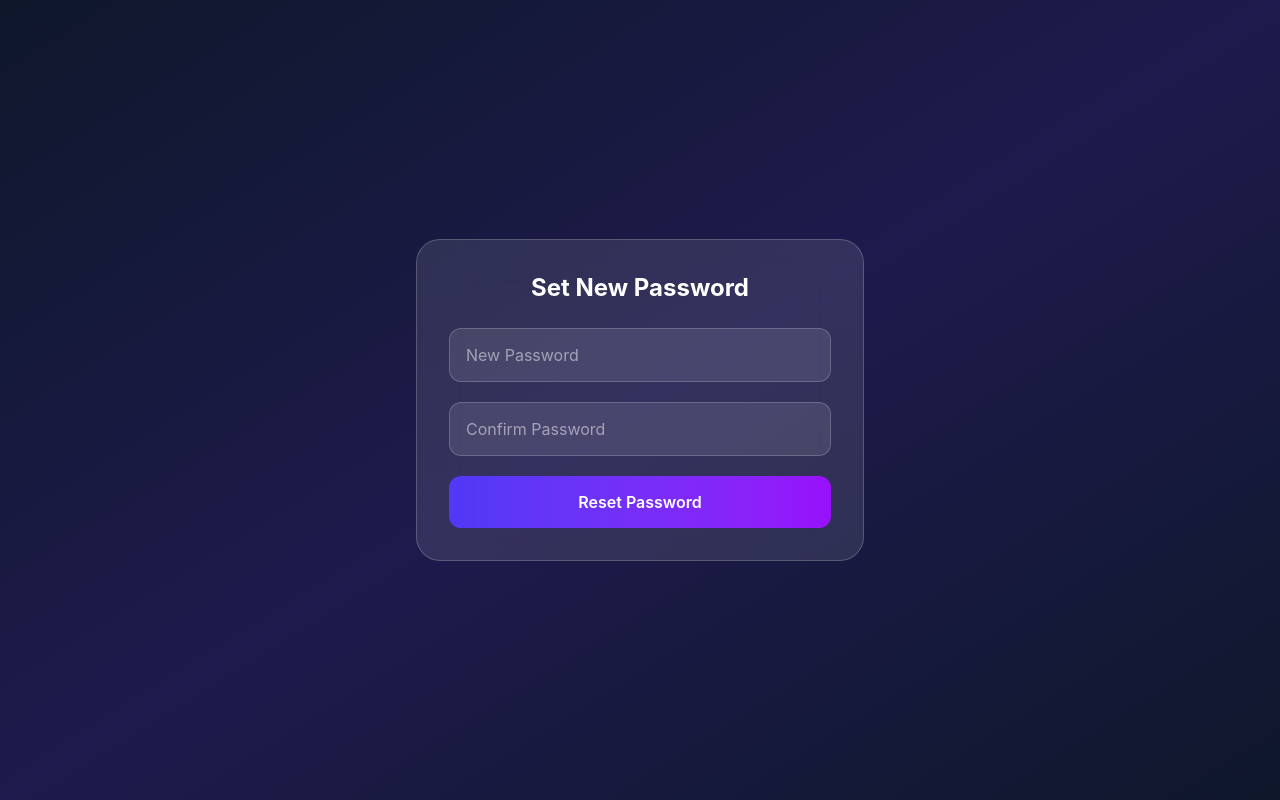
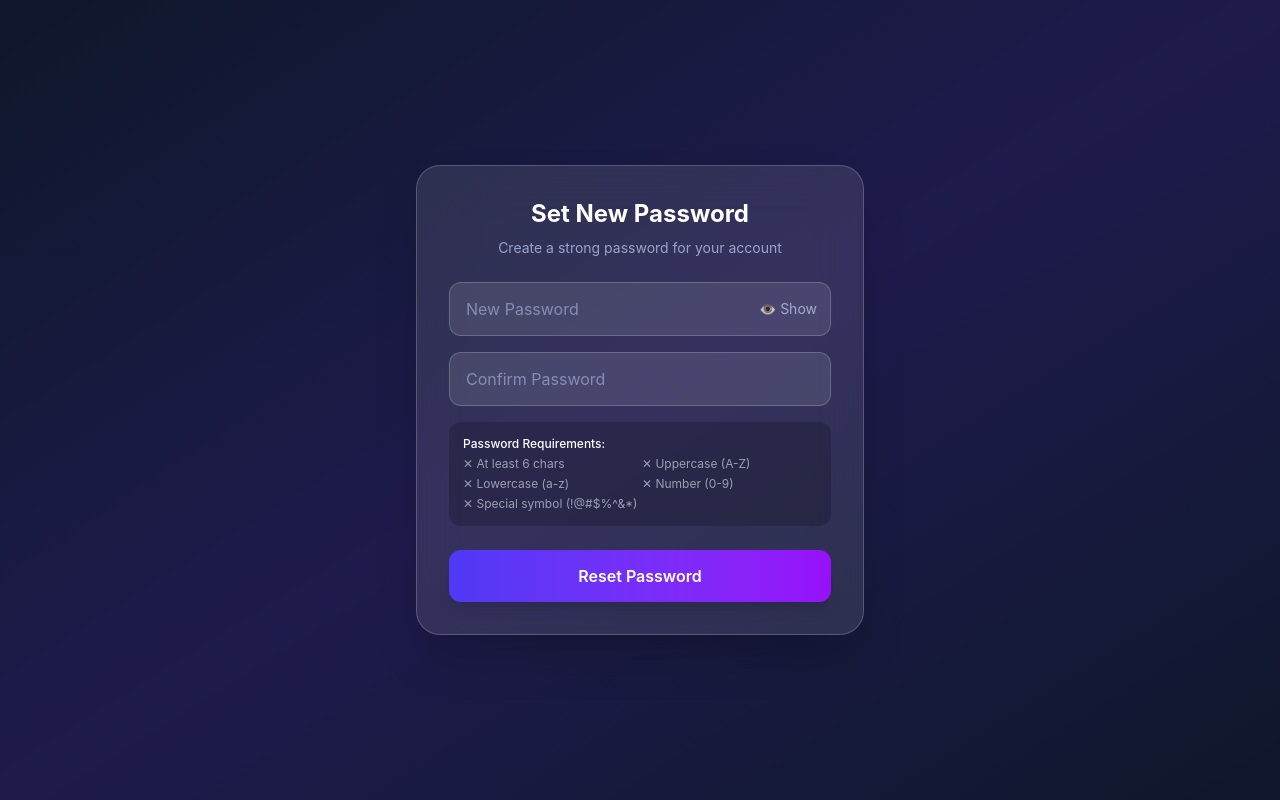
Before and after one commit to Abdul-Rashid-Chhimpa/frontend, a React (Vite) app: page /reset-password/1 in a window 1280 px wide. Built offline with nearby package versions, Linux system fonts and the light colour scheme.

Commit message:
Update ResetPassword.jsx

```diff
--- a/Components/ResetPassword.jsx
+++ b/Components/ResetPassword.jsx
@@ -1,4 +1,3 @@
-// ResetPassword.jsx (basic version)
 import { useState } from "react";
 import { useParams, useNavigate } from "react-router-dom";
 import axios from "axios";
@@ -7,33 +6,65 @@ import toast from "react-hot-toast";
 const ResetPassword = () => {
   const { token } = useParams();
   const navigate = useNavigate();
+
   const [password, setPassword] = useState("");
   const [confirm, setConfirm] = useState("");
+  const [showPassword, setShowPassword] = useState(false);
   const [loading, setLoading] = useState(false);
 
+  // ================= PASSWORD VALIDATION CHECKS =================
+  const checks = {
+    length: password.length >= 6,
+    uppercase: /[A-Z]/.test(password),
+    lowercase: /[a-z]/.test(password),
+    number: /[0-9]/.test(password),
+    specialChar: /[!@#$%^&*(),.?":{}|<>]/.test(password),
+  };
+
+  // Calculate Strength Score (0 to 5)
+  const strengthScore = Object.values(checks).filter(Boolean).length;
+
+  const getStrengthLabel = () => {
+    if (password.length === 0) return { label: "", color: "bg-gray-600", text: "" };
+    if (strengthScore <= 2) return { label: "Weak 🔴", color: "bg-red-500", text: "text-red-400" };
+    if (strengthScore <= 4) return { label: "Medium 🟡", color: "bg-yellow-500", text: "text-yellow-400" };
+    return { label: "Strong 🟢", color: "bg-green-500", text: "text-green-400" };
+  };
+
+  const strength = getStrengthLabel();
+
+  // ================= SUBMIT HANDLER =================
   const handleSubmit = async (e) => {
     e.preventDefault();
+
     if (password !== confirm) {
-      toast.error("Passwords do not match");
+      toast.error("Passwords do not match!");
       return;
     }
-    if (password.length < 6) {
-      toast.error("Password must be at least 6 characters");
+
+    if (strengthScore < 3) {
+      toast.error("Please create a stronger password!");
       return;
     }
 
     try {
       setLoading(true);
+
       const { data } = await axios.post(
         `https://backend-3-axez.onrender.com/api/auth/reset-password/${token}`,
         { password }
       );
+
       if (data.success) {
-        toast.success(data.message);
+        toast.success(data.message || "Password reset successful!");
         navigate("/login");
       }
     } catch (error) {
-      toast.error(error.response?.data?.message || "Reset failed");
+      console.error("Reset Password Error:", error);
+      // Detailed error message from backend
+      toast.error(
+        error.response?.data?.message || "Link expired or invalid token. Please request a new link."
+      );
     } finally {
       setLoading(false);
     }
@@ -41,29 +72,90 @@ const ResetPassword = () => {
 
   return (
     <div className="min-h-screen flex items-center justify-center bg-gradient-to-br from-slate-900 via-indigo-950 to-slate-900 p-4">
-      <div className="bg-white/10 backdrop-blur-xl border border-white/20 rounded-3xl p-8 w-full max-w-md">
-        <h2 className="text-2xl font-bold text-white text-center mb-6">
+      <div className="bg-white/10 backdrop-blur-xl border border-white/20 rounded-3xl p-8 w-full max-w-md shadow-2xl">
+        <h2 className="text-2xl font-bold text-white text-center mb-2">
           Set New Password
         </h2>
-        <form onSubmit={handleSubmit} className="space-y-5">
+        <p className="text-indigo-200/70 text-sm text-center mb-6">
+          Create a strong password for your account
+        </p>
+
+        <form onSubmit={handleSubmit} className="space-y-4">
+
+          {/* New Password Input */}
+          <div className="relative">
             <input
-            type="password"
+              type={showPassword ? "text" : "password"}
               placeholder="New Password"
               value={password}
               onChange={(e) => setPassword(e.target.value)}
-            className="w-full bg-white/10 border border-white/20 rounded-xl px-4 py-3.5 text-white outline-none focus:border-indigo-400"
+              className="w-full bg-white/10 border border-white/20 rounded-xl px-4 py-3.5 pr-12 text-white placeholder-indigo-200/50 outline-none focus:border-indigo-400 transition"
+              required
             />
+            <button
+              type="button"
+              onClick={() => setShowPassword(!showPassword)}
+              className="absolute right-3.5 top-1/2 -translate-y-1/2 text-indigo-200/70 hover:text-white text-sm"
+            >
+              {showPassword ? "🙈 Hide" : "👁️ Show"}
+            </button>
+          </div>
+
+          {/* Confirm Password Input */}
+          <div className="relative">
             <input
-            type="password"
+              type={showPassword ? "text" : "password"}
               placeholder="Confirm Password"
               value={confirm}
               onChange={(e) => setConfirm(e.target.value)}
-            className="w-full bg-white/10 border border-white/20 rounded-xl px-4 py-3.5 text-white outline-none focus:border-indigo-400"
+              className="w-full bg-white/10 border border-white/20 rounded-xl px-4 py-3.5 text-white placeholder-indigo-200/50 outline-none focus:border-indigo-400 transition"
+              required
             />
+          </div>
+
+          {/* Password Strength Meter */}
+          {password.length > 0 && (
+            <div className="space-y-1.5 pt-1">
+              <div className="flex justify-between items-center text-xs">
+                <span className="text-indigo-200/80">Strength:</span>
+                <span className={`font-semibold ${strength.text}`}>{strength.label}</span>
+              </div>
+              <div className="w-full h-1.5 bg-white/10 rounded-full overflow-hidden">
+                <div
+                  className={`h-full transition-all duration-300 ${strength.color}`}
+                  style={{ width: `${(strengthScore / 5) * 100}%` }}
+                ></div>
+              </div>
+            </div>
+          )}
+
+          {/* Password Criteria Checklist */}
+          <div className="bg-black/20 rounded-xl p-3.5 space-y-1.5 text-xs text-indigo-200/80">
+            <p className="font-medium text-white mb-1">Password Requirements:</p>
+            <div className="grid grid-cols-2 gap-1">
+              <span className={checks.length ? "text-green-400 font-medium" : "text-gray-400"}>
+                {checks.length ? "✓" : "✕"} At least 6 chars
+              </span>
+              <span className={checks.uppercase ? "text-green-400 font-medium" : "text-gray-400"}>
+                {checks.uppercase ? "✓" : "✕"} Uppercase (A-Z)
+              </span>
+              <span className={checks.lowercase ? "text-green-400 font-medium" : "text-gray-400"}>
+                {checks.lowercase ? "✓" : "✕"} Lowercase (a-z)
+              </span>
+              <span className={checks.number ? "text-green-400 font-medium" : "text-gray-400"}>
+                {checks.number ? "✓" : "✕"} Number (0-9)
+              </span>
+              <span className={`col-span-2 ${checks.specialChar ? "text-green-400 font-medium" : "text-gray-400"}`}>
+                {checks.specialChar ? "✓" : "✕"} Special symbol (!@#$%^&*)
+              </span>
+            </div>
+          </div>
+
+          {/* Submit Button */}
           <button
             type="submit"
             disabled={loading}
-            className="w-full bg-gradient-to-r from-indigo-600 to-purple-600 text-white font-semibold py-3.5 rounded-xl"
+            className="w-full bg-gradient-to-r from-indigo-600 to-purple-600 hover:from-indigo-500 hover:to-purple-500 text-white font-semibold py-3.5 rounded-xl shadow-lg transition duration-200 disabled:opacity-50 mt-2"
           >
             {loading ? "Updating..." : "Reset Password"}
           </button>
```
Lines whose indentation alone changed are shown as unchanged.
